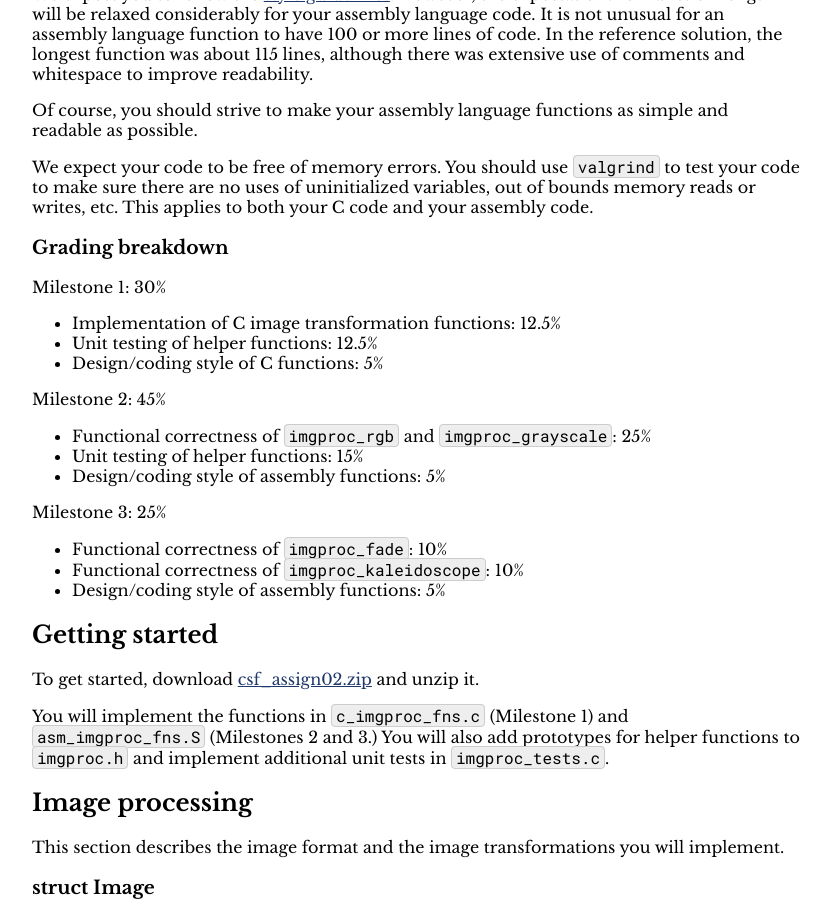
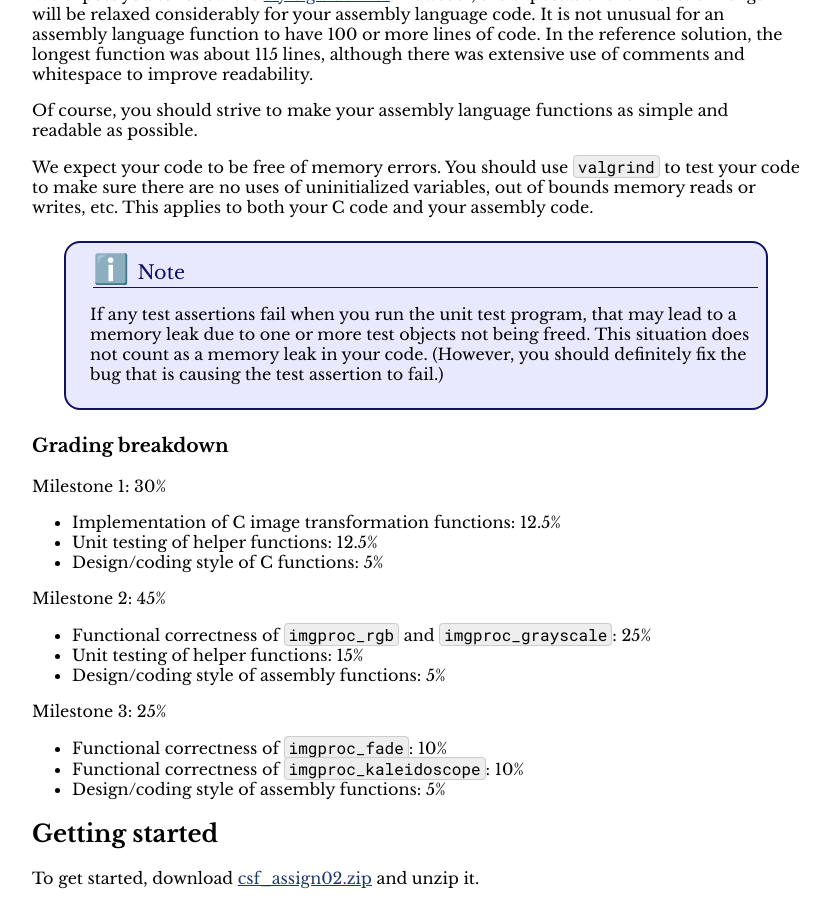
Before and after one commit to jhucsf/spring2025, a Jekyll site: the page built from assign/assign02.md, in a window 1280 px wide and 900 px high, scrolled down 1834 px. Shown: the whole window, without its empty margins (224-1055 px from the left). Built offline with Jekyll 4.4.1, drawn with Linux system fonts in a browser that asks for light colours; formulas are drawn with MathJax 3.

Commit message:
minor phrasing improvement

```diff
--- a/assign/assign02.md
+++ b/assign/assign02.md
@@ -122,6 +122,17 @@ We expect your code to be free of memory errors. You should use
 `valgrind` to test your code to make sure there are no uses
 of uninitialized variables, out of bounds memory reads or writes,
 etc.  This applies to both your C code and your assembly code.
+
+<div class='admonition info'>
+  <div class='title'>Note</div>
+  <div class='content' markdown='1'>
+If any test assertions fail when you run the unit test program,
+that may lead to a memory leak due to one or more test objects
+not being freed. This situation does not count as a memory leak
+in your code. (However, you should definitely fix the bug that
+is causing the test assertion to fail.)
+  </div>
+</div>
 
 ### Grading breakdown
 
```
